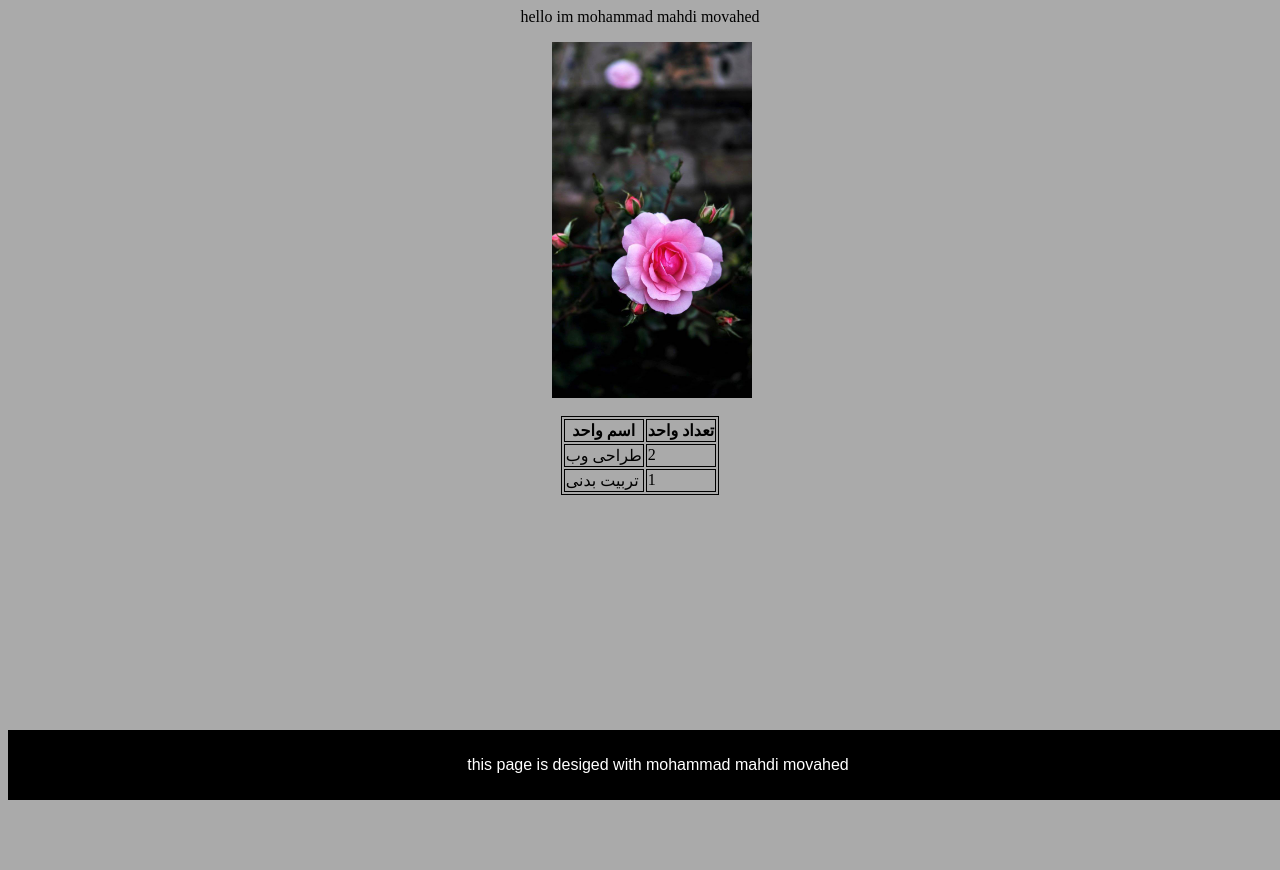
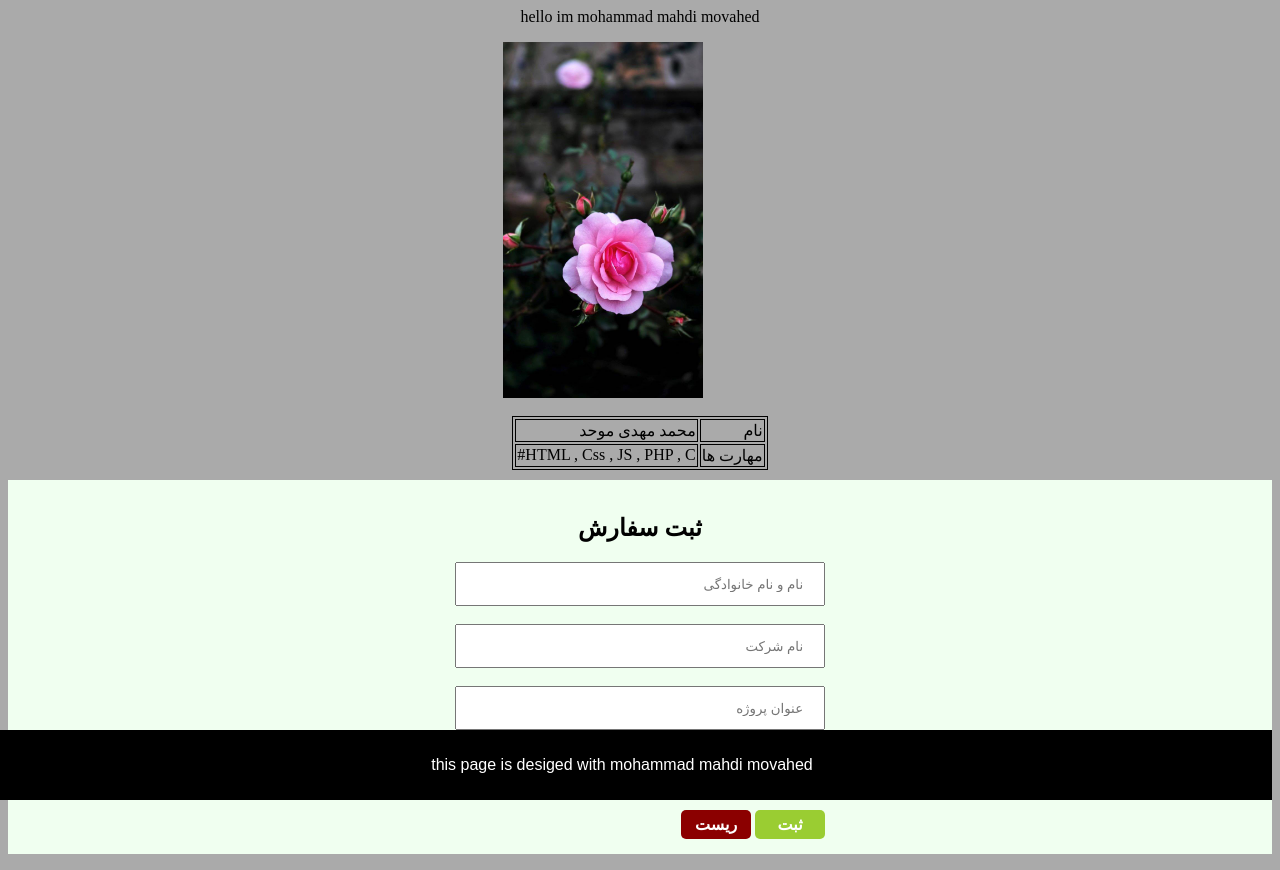
Before and after one commit to mmahdimvhd/homework_8_24, a plain HTML site: page index.html in a window 1280 px wide. Before the commit the page ends 800 px from the top, so only its background shows below. Drawn offline with Linux system fonts and the light colour scheme.

Commit message:
Update index.html

```diff
--- a/index.html
+++ b/index.html
@@ -1,27 +1,35 @@
-<html>
+<html dir="rtl">
     <head>
         <title>my first page</title>
     </head>
     <body bgcolor="#aaa">
         <p align="center">hello im mohammad mahdi movahed</p>
-        <img style="margin-left:43% ;" width="200" src="00.jpg"/>
+        <img style="margin-right:45% ;" width="200" src="00.jpg"/>
         <br/><br/>
         <table align="center" style="border: 1px solid black;">
           <tr>
-    <th style="border: 1px solid black;">اسم واحد</th>
-    <th style="border: 1px solid black;">تعداد واحد</th>
+            <td style="border: 1px solid black;">نام</td>
+            <td style="border: 1px solid black;">محمد مهدی موحد</td>
           </tr>
           <tr>
-    <td style="border: 1px solid black;">طراحی وب</td>
-    <td style="border: 1px solid black;">2</td>
-  </tr>
-  <tr>
-    <td style="border: 1px solid black;">تربیت بدنی</td>
-    <td style="border: 1px solid black;">1</td>
+            <td style="border: 1px solid black;">مهارت ها</td>
+            <td style="border: 1px solid black;">HTML , Css , JS , PHP , C# </td>
           </tr>
         </table>
+
         <div style="color: white;padding: 10px;margin-bottom: 0;bottom: 0;position: fixed; width: 100%; background-color: black;">
             <p style="font-family: sans-serif;" align="center">this page is desiged with mohammad mahdi movahed</p>
         </div>
+        <form style="margin-right:0% ;background-color: honeydew; padding: 15px;margin-top: 10px;" action="http://google.com" method="get">
+        <h2 align="center">
+          ثبت سفارش
+        </h2>
+        <input type="text" placeholder="نام و نام خانوادگی" style="width: 30%;height:40px;padding: 20px;margin-right:35%;"><br/><br/>
+        <input type="text" placeholder="نام شرکت" style="width: 30%;height:40px;padding: 20px; margin-right:35%;"><br/><br/>
+        <input type="text" placeholder="عنوان پروژه" style="width: 30%;height:40px;padding: 20px; margin-right:35%;"><br/><br/>
+        <input type="text" placeholder="" style="width: 30%;height:40px;padding: 20px; margin-right:35%;"><br/><br/>
+        <button type="submit" style="background-color: yellowgreen;border-radius: 5px;border: 0;color: white;font-size: medium;font-weight: bold; width:70px;padding: 5px; margin-right:35%;">ثبت</button>
+        <button type="reset" style="background-color: darkred;border-radius: 5px;border: 0;color: white;font-size: medium;font-weight: bold; width:70px;padding: 5px;">ریست</button>
+        </form>
     </body>
 </html>
```
Lines whose indentation alone changed are shown as unchanged.
